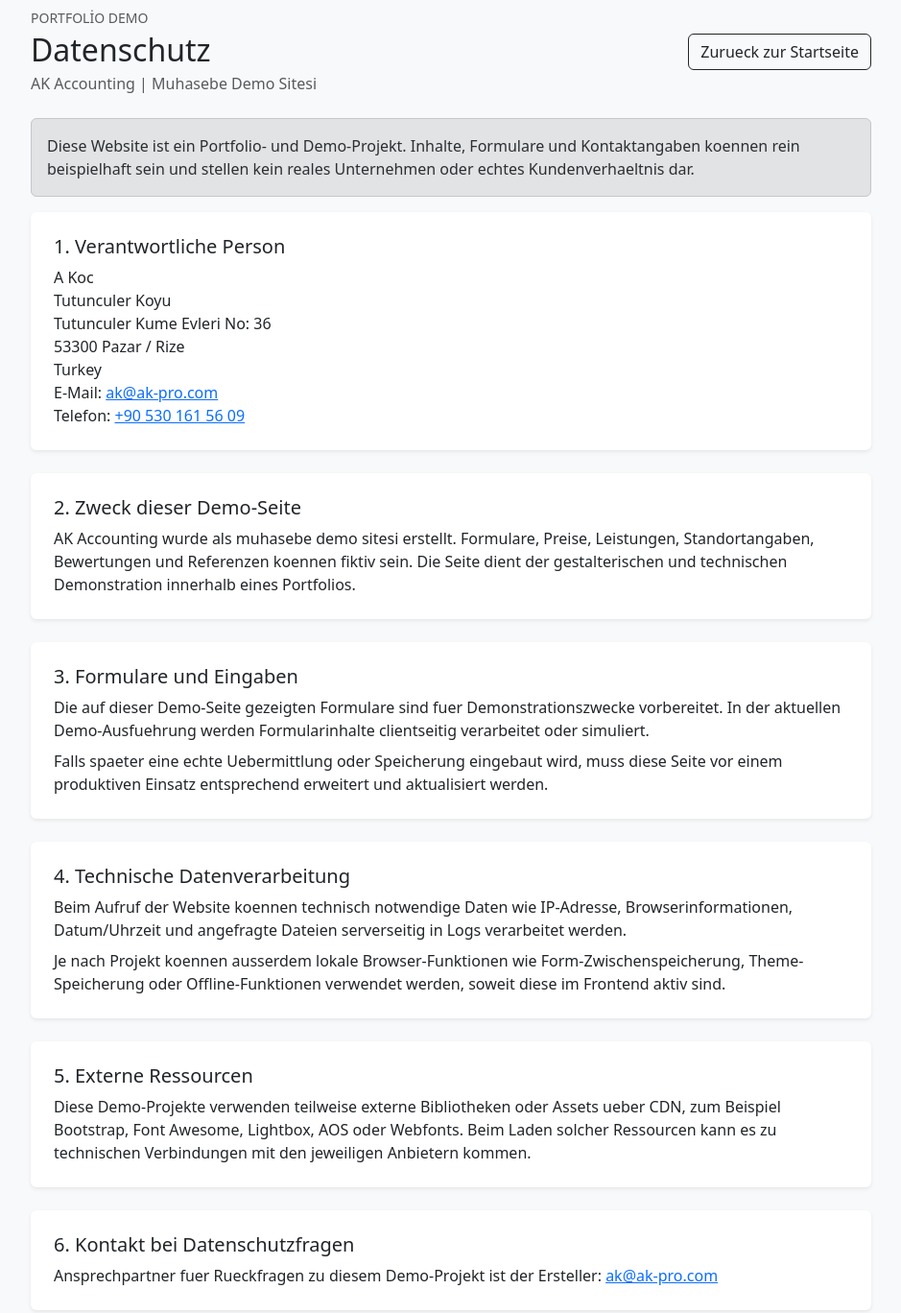
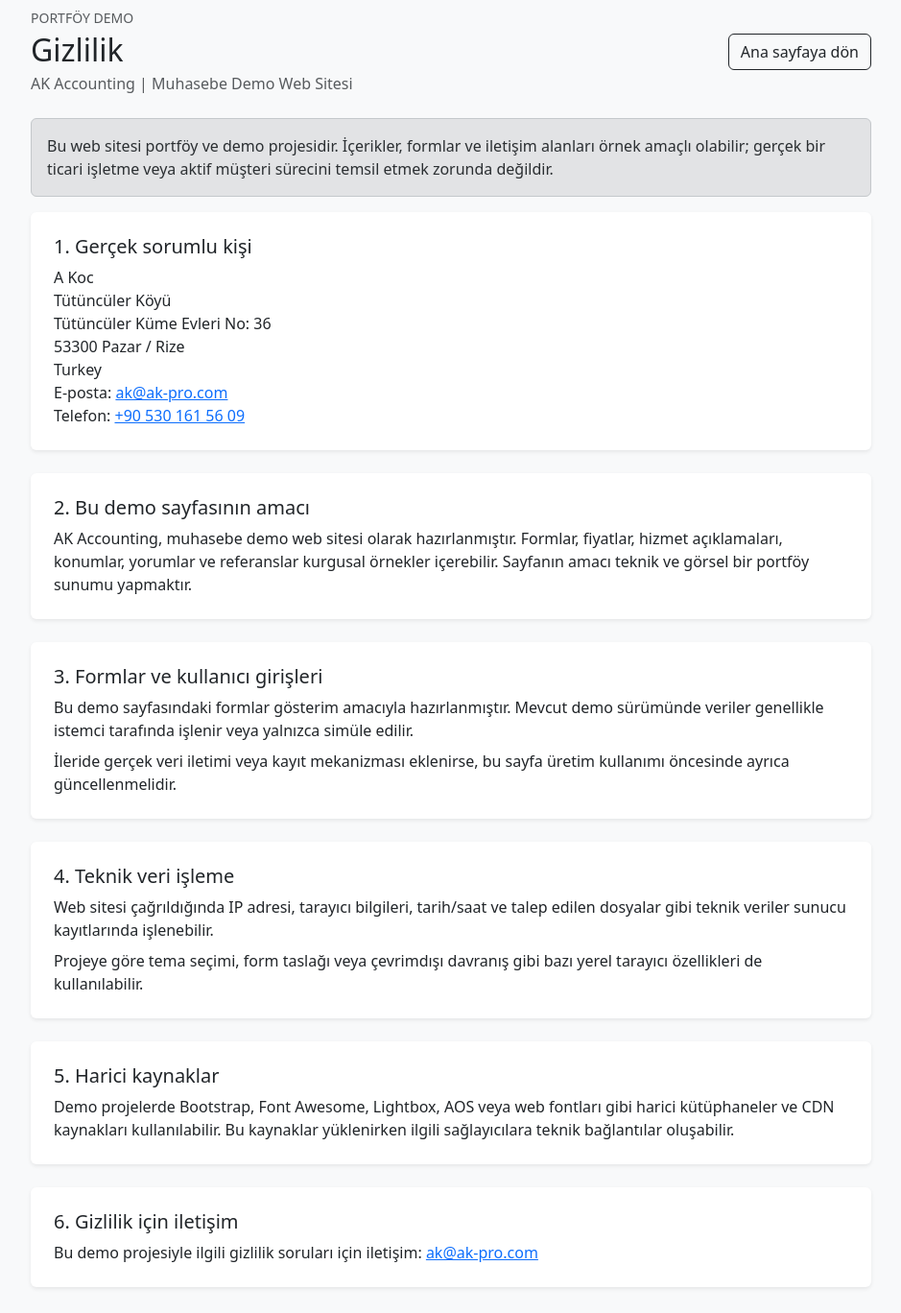
Before and after one commit to ak-hosting/ak-accounting, a website: page datenschutz.html in a window 1280 px wide. Shown: the part 40-1408 px from the top of the page at 96% size, without its empty margins (170-1109 px from the left). Drawn offline with nearby package versions, Linux system fonts and the light colour scheme.

Commit message:
chore: sync portfolio updates

```diff
--- a/datenschutz.html
+++ b/datenschutz.html
@@ -3,7 +3,7 @@
 <head>
     <meta charset="UTF-8">
     <meta name="viewport" content="width=device-width, initial-scale=1.0">
-    <title>Datenschutz | AK Accounting</title>
+    <title>Gizlilik | AK Accounting</title>
     <meta name="robots" content="noindex, follow">
     <link href="https://cdn.jsdelivr.net/npm/bootstrap@5.3.0/dist/css/bootstrap.min.css" rel="stylesheet">
 </head>
@@ -12,41 +12,90 @@
         <div class="container" style="max-width: 900px;">
             <div class="d-flex flex-column flex-md-row justify-content-between align-items-md-center gap-3 mb-4">
                 <div>
-                    <p class="text-uppercase text-muted small mb-1">Portfolio Demo</p>
-                    <h1 class="h2 mb-1">Datenschutz</h1>
-                    <p class="text-muted mb-0">AK Accounting | Muhasebe Demo Sitesi</p>
+                    <p class="text-uppercase text-muted small mb-1">Portföy Demo</p>
+                    <h1 class="h2 mb-1">Gizlilik</h1>
+                    <p class="text-muted mb-0">AK Accounting | Muhasebe Demo Web Sitesi</p>
                 </div>
-                <a class="btn btn-outline-dark" href="index.html">Zurueck zur Startseite</a>
+                <a class="btn btn-outline-dark" href="index.html">Ana sayfaya dön</a>
             </div>
+
             <div class="alert alert-secondary" role="alert">
-                Diese Website ist ein Portfolio- und Demo-Projekt. Inhalte, Formulare und Kontaktangaben koennen rein beispielhaft sein und stellen kein reales Unternehmen oder echtes Kundenverhaeltnis dar.
+                Bu web sitesi portföy ve demo projesidir. İçerikler, formlar ve iletişim alanları örnek amaçlı olabilir;
+                gerçek bir ticari işletme veya aktif müşteri sürecini temsil etmek zorunda değildir.
             </div>
-            <section class="card shadow-sm border-0 mb-4"><div class="card-body p-4">
-                <h2 class="h5">1. Verantwortliche Person</h2>
-                <p class="mb-0">A Koc<br>Tutunculer Koyu<br>Tutunculer Kume Evleri No: 36<br>53300 Pazar / Rize<br>Turkey<br>E-Mail: <a href="mailto:ak@ak-pro.com">ak@ak-pro.com</a><br>Telefon: <a href="tel:+905301615609">+90 530 161 56 09</a></p>
-            </div></section>
-            <section class="card shadow-sm border-0 mb-4"><div class="card-body p-4">
-                <h2 class="h5">2. Zweck dieser Demo-Seite</h2>
-                <p class="mb-0">AK Accounting wurde als muhasebe demo sitesi erstellt. Formulare, Preise, Leistungen, Standortangaben, Bewertungen und Referenzen koennen fiktiv sein. Die Seite dient der gestalterischen und technischen Demonstration innerhalb eines Portfolios.</p>
-            </div></section>
-            <section class="card shadow-sm border-0 mb-4"><div class="card-body p-4">
-                <h2 class="h5">3. Formulare und Eingaben</h2>
-                <p class="mb-2">Die auf dieser Demo-Seite gezeigten Formulare sind fuer Demonstrationszwecke vorbereitet. In der aktuellen Demo-Ausfuehrung werden Formularinhalte clientseitig verarbeitet oder simuliert.</p>
-                <p class="mb-0">Falls spaeter eine echte Uebermittlung oder Speicherung eingebaut wird, muss diese Seite vor einem produktiven Einsatz entsprechend erweitert und aktualisiert werden.</p>
-            </div></section>
-            <section class="card shadow-sm border-0 mb-4"><div class="card-body p-4">
-                <h2 class="h5">4. Technische Datenverarbeitung</h2>
-                <p class="mb-2">Beim Aufruf der Website koennen technisch notwendige Daten wie IP-Adresse, Browserinformationen, Datum/Uhrzeit und angefragte Dateien serverseitig in Logs verarbeitet werden.</p>
-                <p class="mb-0">Je nach Projekt koennen ausserdem lokale Browser-Funktionen wie Form-Zwischenspeicherung, Theme-Speicherung oder Offline-Funktionen verwendet werden, soweit diese im Frontend aktiv sind.</p>
-            </div></section>
-            <section class="card shadow-sm border-0 mb-4"><div class="card-body p-4">
-                <h2 class="h5">5. Externe Ressourcen</h2>
-                <p class="mb-0">Diese Demo-Projekte verwenden teilweise externe Bibliotheken oder Assets ueber CDN, zum Beispiel Bootstrap, Font Awesome, Lightbox, AOS oder Webfonts. Beim Laden solcher Ressourcen kann es zu technischen Verbindungen mit den jeweiligen Anbietern kommen.</p>
-            </div></section>
-            <section class="card shadow-sm border-0"><div class="card-body p-4">
-                <h2 class="h5">6. Kontakt bei Datenschutzfragen</h2>
-                <p class="mb-0">Ansprechpartner fuer Rueckfragen zu diesem Demo-Projekt ist der Ersteller: <a href="mailto:ak@ak-pro.com">ak@ak-pro.com</a></p>
-            </div></section>
+
+            <section class="card shadow-sm border-0 mb-4">
+                <div class="card-body p-4">
+                    <h2 class="h5">1. Gerçek sorumlu kişi</h2>
+                    <p class="mb-0">
+                        A Koc<br>
+                        Tütüncüler Köyü<br>
+                        Tütüncüler Küme Evleri No: 36<br>
+                        53300 Pazar / Rize<br>
+                        Turkey<br>
+                        E-posta: <a href="mailto:ak@ak-pro.com">ak@ak-pro.com</a><br>
+                        Telefon: <a href="tel:+905301615609">+90 530 161 56 09</a>
+                    </p>
+                </div>
+            </section>
+
+            <section class="card shadow-sm border-0 mb-4">
+                <div class="card-body p-4">
+                    <h2 class="h5">2. Bu demo sayfasının amacı</h2>
+                    <p class="mb-0">
+                        AK Accounting, muhasebe demo web sitesi olarak hazırlanmıştır. Formlar, fiyatlar, hizmet açıklamaları,
+                        konumlar, yorumlar ve referanslar kurgusal örnekler içerebilir. Sayfanın amacı teknik ve görsel
+                        bir portföy sunumu yapmaktır.
+                    </p>
+                </div>
+            </section>
+
+            <section class="card shadow-sm border-0 mb-4">
+                <div class="card-body p-4">
+                    <h2 class="h5">3. Formlar ve kullanıcı girişleri</h2>
+                    <p class="mb-2">
+                        Bu demo sayfasındaki formlar gösterim amacıyla hazırlanmıştır. Mevcut demo sürümünde veriler
+                        genellikle istemci tarafında işlenir veya yalnızca simüle edilir.
+                    </p>
+                    <p class="mb-0">
+                        İleride gerçek veri iletimi veya kayıt mekanizması eklenirse, bu sayfa üretim kullanımı öncesinde
+                        ayrıca güncellenmelidir.
+                    </p>
+                </div>
+            </section>
+
+            <section class="card shadow-sm border-0 mb-4">
+                <div class="card-body p-4">
+                    <h2 class="h5">4. Teknik veri işleme</h2>
+                    <p class="mb-2">
+                        Web sitesi çağrıldığında IP adresi, tarayıcı bilgileri, tarih/saat ve talep edilen dosyalar gibi
+                        teknik veriler sunucu kayıtlarında işlenebilir.
+                    </p>
+                    <p class="mb-0">
+                        Projeye göre tema seçimi, form taslağı veya çevrimdışı davranış gibi bazı yerel tarayıcı
+                        özellikleri de kullanılabilir.
+                    </p>
+                </div>
+            </section>
+
+            <section class="card shadow-sm border-0 mb-4">
+                <div class="card-body p-4">
+                    <h2 class="h5">5. Harici kaynaklar</h2>
+                    <p class="mb-0">
+                        Demo projelerde Bootstrap, Font Awesome, Lightbox, AOS veya web fontları gibi harici kütüphaneler
+                        ve CDN kaynakları kullanılabilir. Bu kaynaklar yüklenirken ilgili sağlayıcılara teknik bağlantılar oluşabilir.
+                    </p>
+                </div>
+            </section>
+
+            <section class="card shadow-sm border-0">
+                <div class="card-body p-4">
+                    <h2 class="h5">6. Gizlilik için iletişim</h2>
+                    <p class="mb-0">
+                        Bu demo projesiyle ilgili gizlilik soruları için iletişim: <a href="mailto:ak@ak-pro.com">ak@ak-pro.com</a>
+                    </p>
+                </div>
+            </section>
         </div>
     </main>
 </body>
```
Also changed, not shown: impressum.html (+50 -25 lines), index.html (+18 -11 lines), robots.txt (+0 -24 lines), sitemap.xml (+6 -27 lines), assets/images/favicon.svg (added), assets/images/og-image.svg (added).
